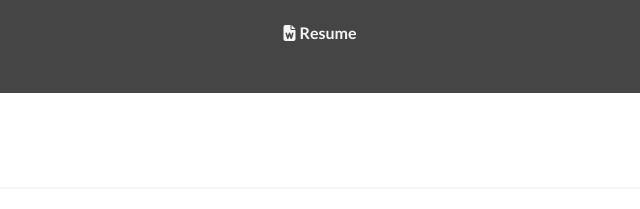
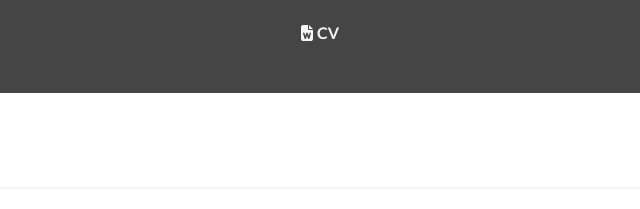
Before and after one commit to hkcornwell/hkcornwell.github.io, a plain HTML site: page index.html in a window 1280 px wide. Shown: the part 350-559 px from the top of the page, 320-960 px from the left. Drawn offline with Linux system fonts and the light colour scheme.

Commit message:
Update index.html

```diff
--- a/index.html
+++ b/index.html
@@ -58,8 +58,8 @@
               Engineer - CAE Expert - Data Scientist
             </h2>
             <p>
-              <a href="docs/hayden_cornwell_CV.pdf" class="icon has-text-light">
-                <i class="fas fa-file-word"></i> <strong>Resume</strong>
+              <a href="docs/Hayden_Cornwell_CV.pdf" class="icon has-text-light">
+                <i class="fas fa-file-word"></i> <strong>CV</strong>
               </a>
             </p>
           </div>
```
